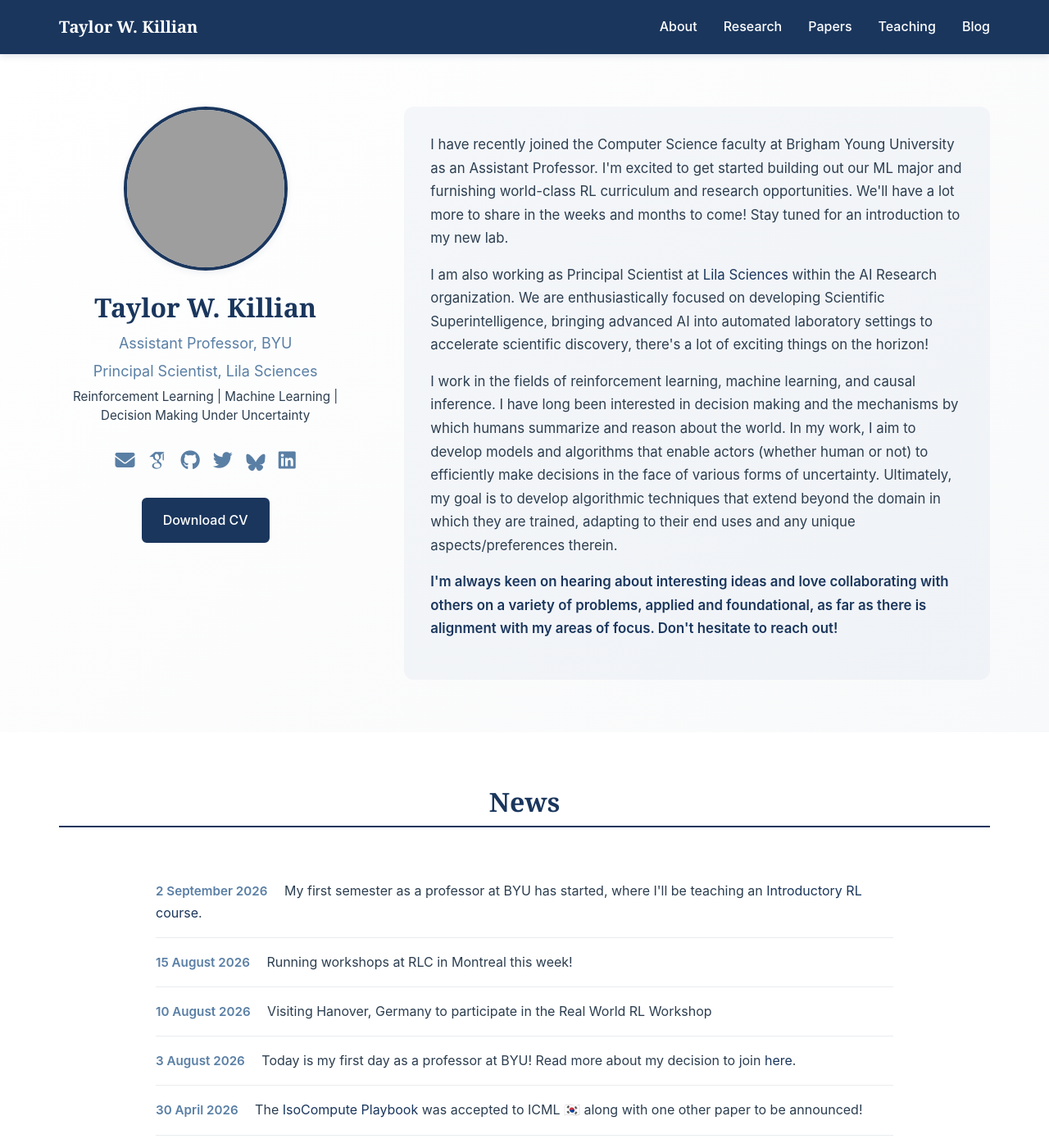
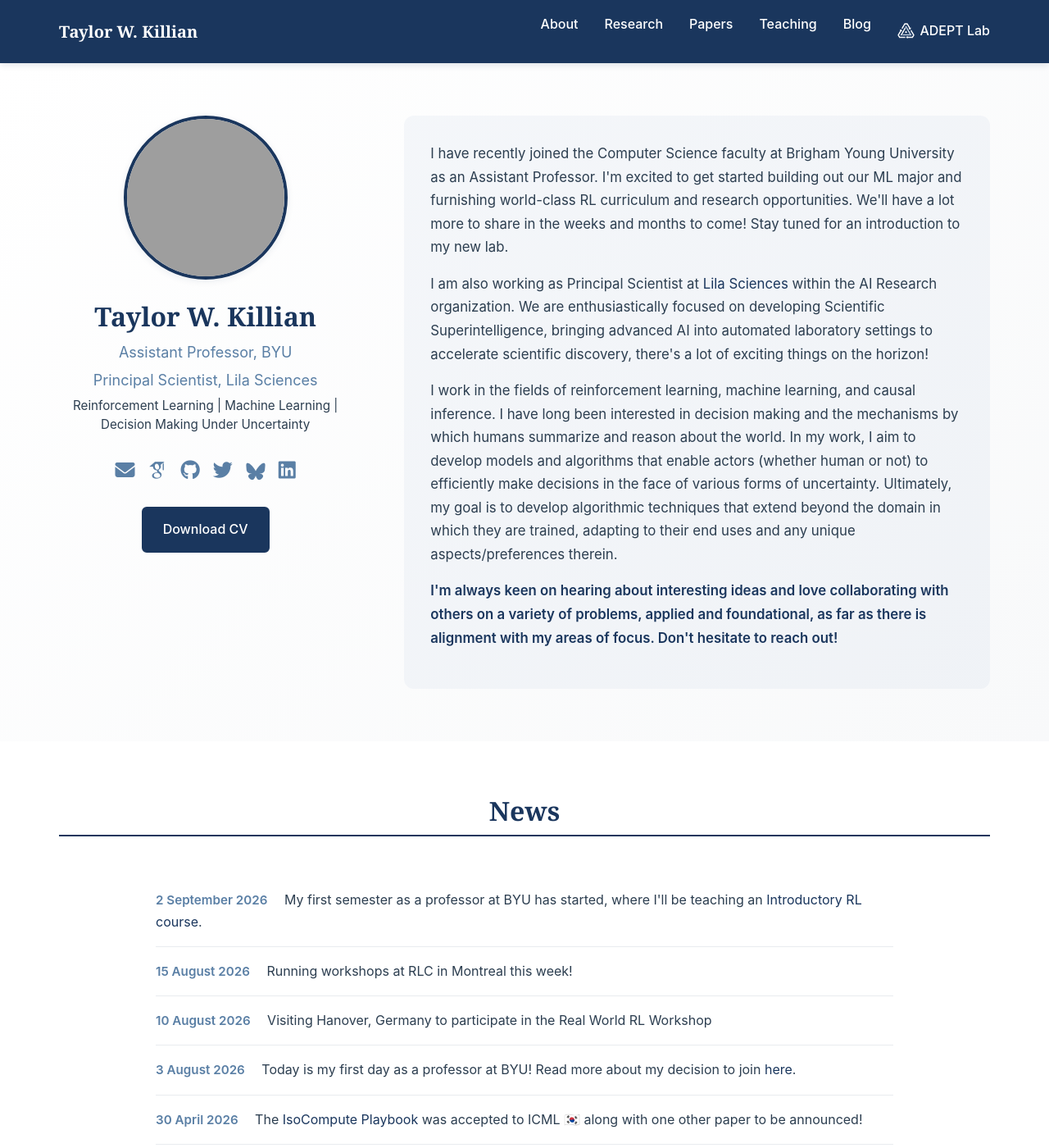
Before and after one commit to twkillian/twkillian.github.io, a Jekyll site: the page built from index.html, in a window 1280 px wide and 1400 px high. Shown: the whole window at 82% size. Built offline with Jekyll 4.4.1, drawn with Linux system fonts in a browser that asks for light colours; some web fonts are replaced; the list of posts is cut into pages by our own code; grey boxes are pictures that could not be loaded.

Commit message:
Add ADEPT Lab link to the home page navigation
Link out to the lab site at byu-adept-lab.github.io from the main nav,
labelled with the white lab mark.

Let the navbar container and nav list wrap onto a second row. This also
fixes the nav overflowing horizontally on narrow screens, which the
existing five items were already close to doing.

```diff
--- a/assets/css/style.css
+++ b/assets/css/style.css
@@ -109,6 +109,8 @@
   display: flex;
   justify-content: space-between;
   align-items: center;
+  flex-wrap: wrap;
+  row-gap: 0.5rem;
 }
 
 .navbar-brand {
@@ -121,6 +123,8 @@
 .navbar-nav {
   display: flex;
   gap: 2rem;
+  row-gap: 0.5rem;
+  flex-wrap: wrap;
   list-style: none;
   margin: 0;
   padding: 0;
@@ -137,6 +141,18 @@
 .navbar-nav a:hover {
   color: white;
   border-bottom-color: var(--accent-blue);
+}
+
+.navbar-nav a.navbar-nav-lab {
+  display: inline-flex;
+  align-items: center;
+  gap: 0.4rem;
+  white-space: nowrap;
+}
+
+.navbar-nav-lab img {
+  height: 1.15em;
+  width: auto;
 }
 
 /* === Layout === */
--- a/index.html
+++ b/index.html
@@ -23,6 +23,7 @@
         <li><a href="#publications">Papers</a></li>
         <li><a href="#teaching">Teaching</a></li>
         <li><a href="#blog">Blog</a></li>
+        <li><a href="https://byu-adept-lab.github.io" class="navbar-nav-lab" target="_blank"><img src="/assets/img/adept-mark-white.png" width="22" height="19" alt="" aria-hidden="true">ADEPT Lab</a></li>
       </ul>
     </div>
   </nav>
```
Also changed, not shown: assets/img/adept-mark-white.png (added).
